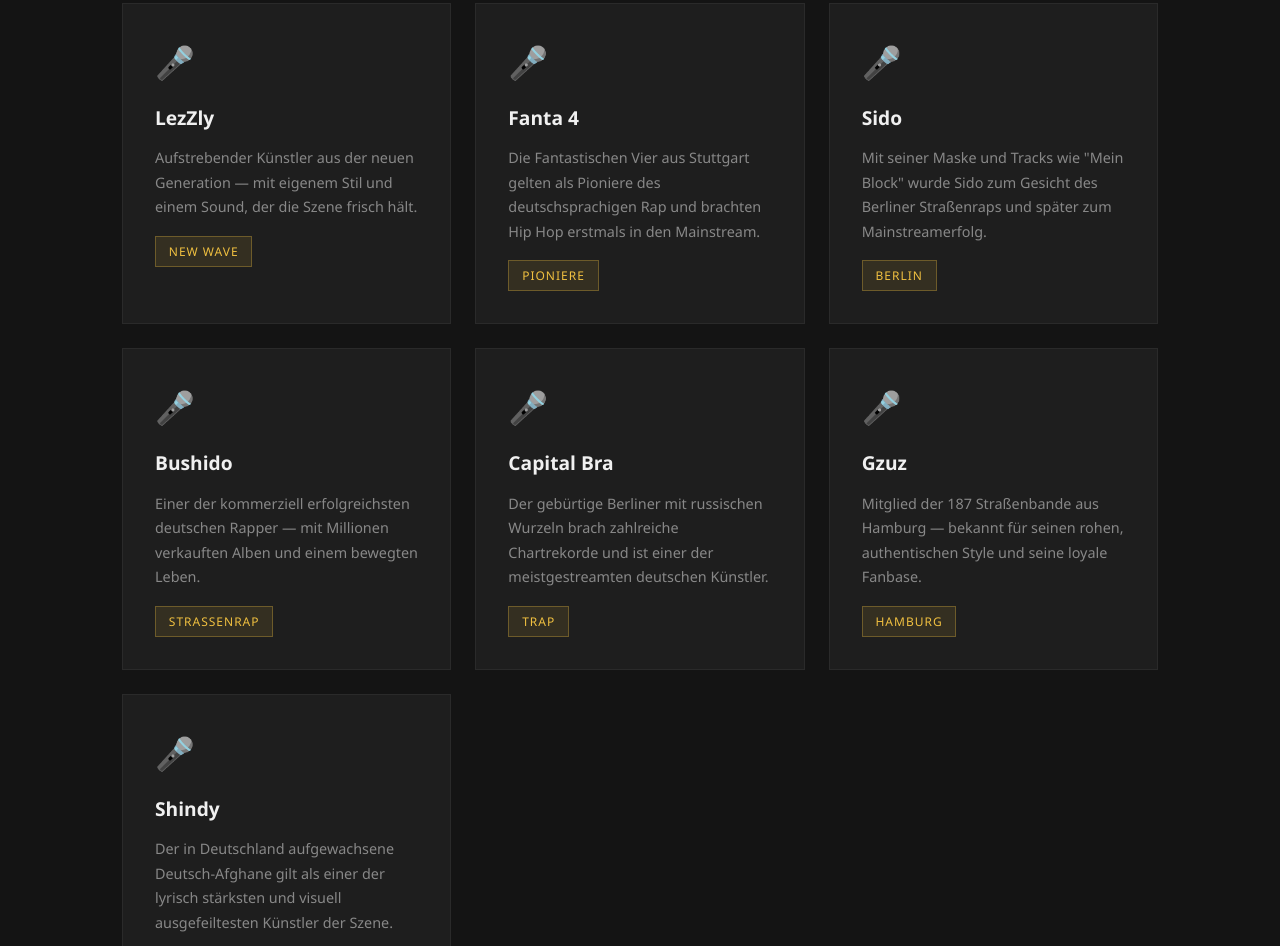
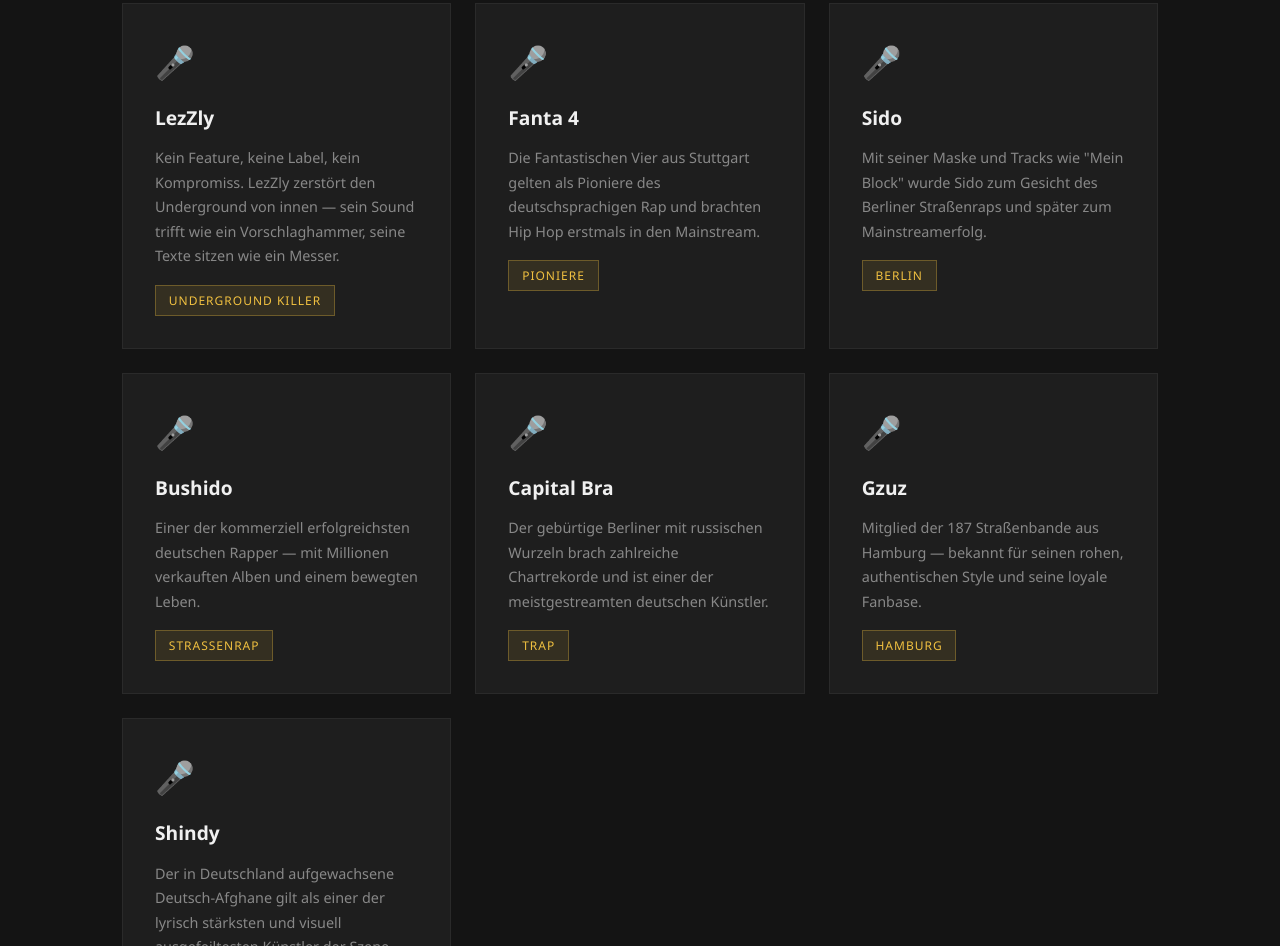
Before and after one commit to itzLezZly/Test-1, a website: page index.html in a window 1280 px wide. Shown: the part 1951-2897 px from the top of the page. Drawn offline with Linux system fonts and the light colour scheme.

Commit message:
Update LezZly description

```diff
--- a/index.html
+++ b/index.html
@@ -82,8 +82,8 @@
         <div class="card">
           <div class="card-icon">🎤</div>
           <h3>LezZly</h3>
-          <p>Aufstrebender Künstler aus der neuen Generation — mit eigenem Stil und einem Sound, der die Szene frisch hält.</p>
-          <span class="tag">New Wave</span>
+          <p>Kein Feature, keine Label, kein Kompromiss. LezZly zerstört den Underground von innen — sein Sound trifft wie ein Vorschlaghammer, seine Texte sitzen wie ein Messer.</p>
+          <span class="tag">Underground Killer</span>
         </div>
         <div class="card">
           <div class="card-icon">🎤</div>
```
